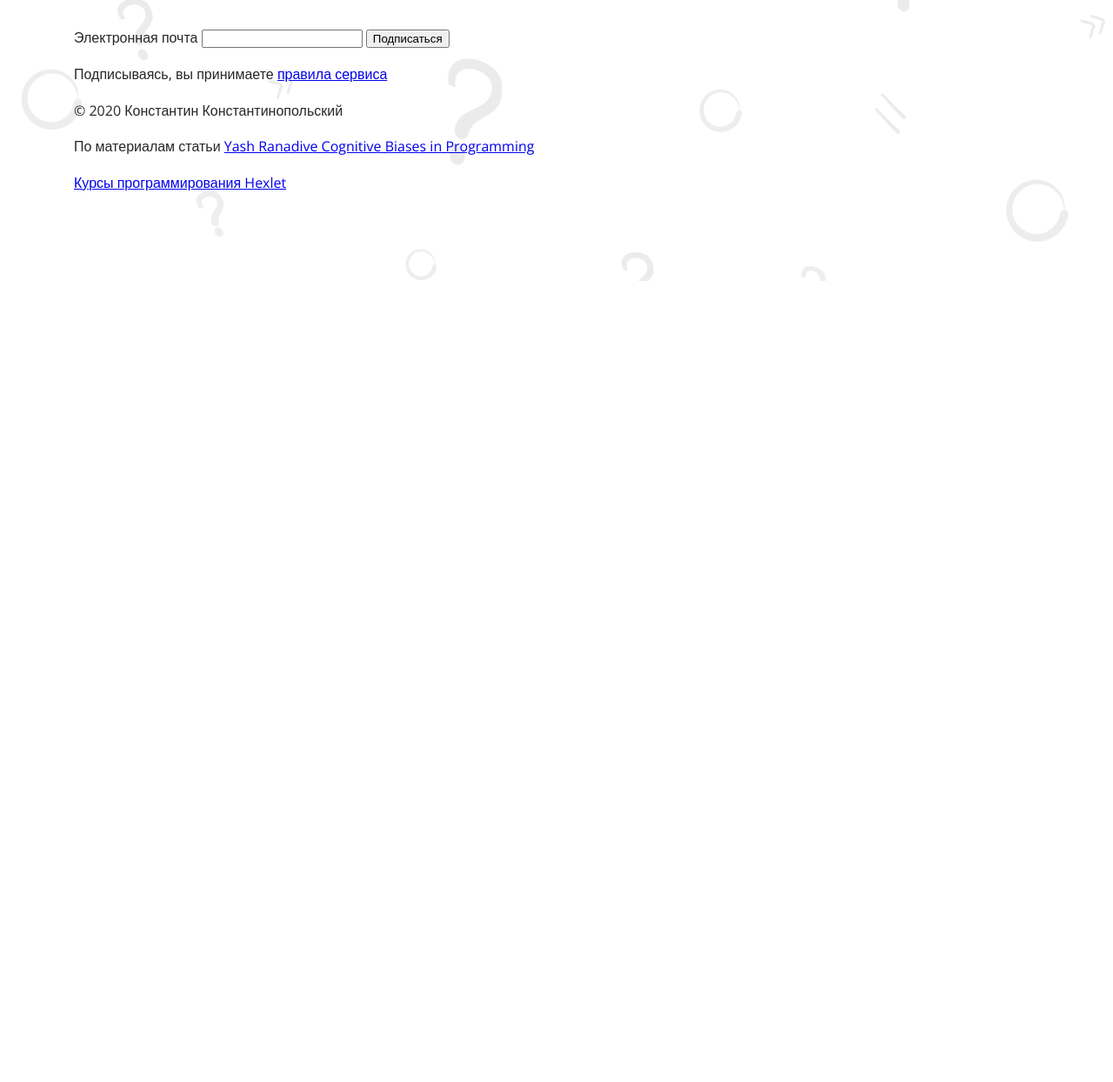
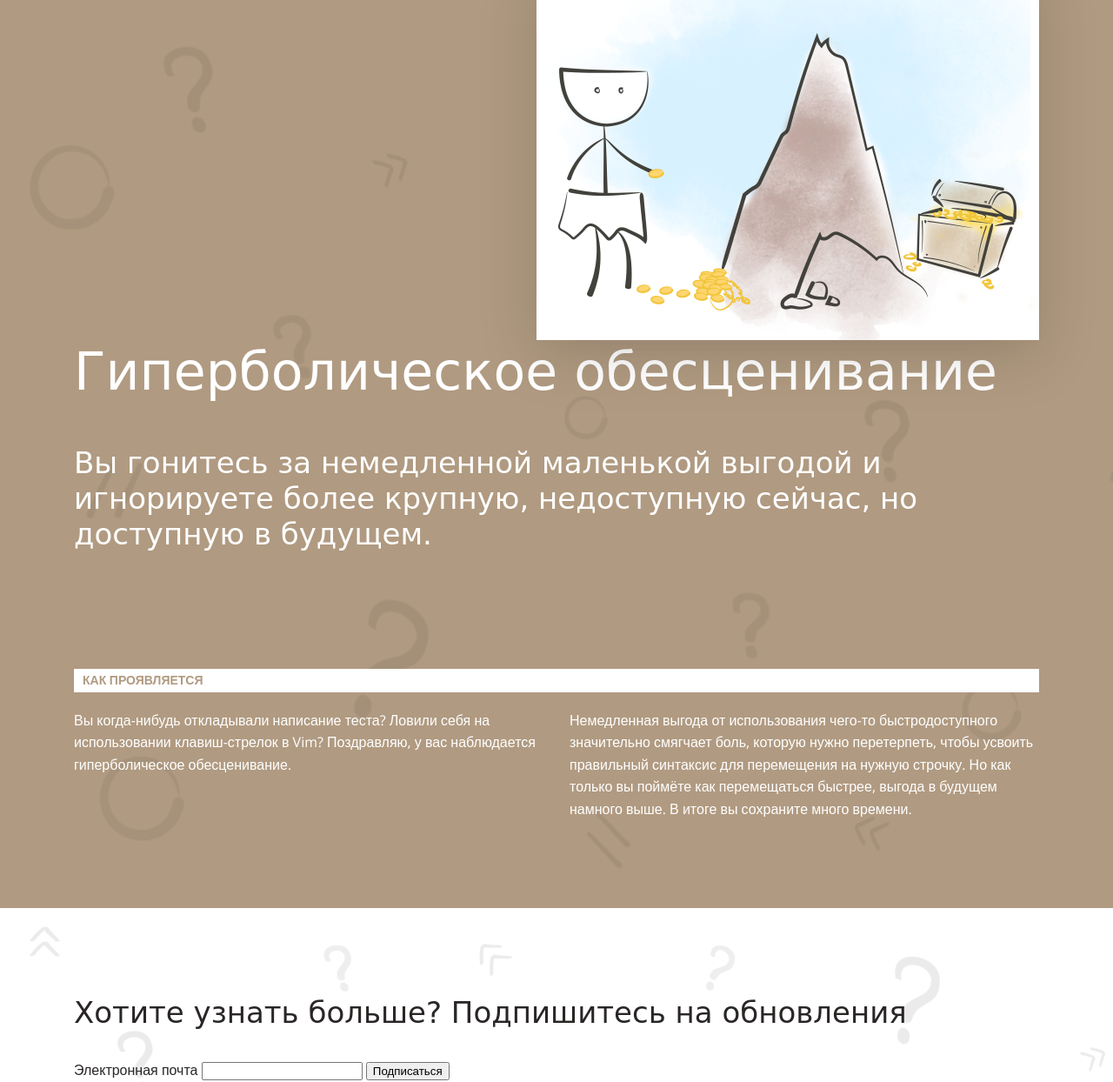
Before and after one commit to isatalkin/layout-designer-project-lvl1, a website: page src/index.html in a window 1280 px wide. Shown: the part 5890-7134 px from the top of the page at 87% size. Before the commit the page ends 6213 px from the top, so only its background shows below. Drawn offline with nearby package versions, Linux system fonts and the light colour scheme; a web font is replaced by a local one.

Commit message:
Add hyperbolic-depreciation section

```diff
--- a/src/index.html
+++ b/src/index.html
@@ -105,6 +105,21 @@
         </div>
       </div>
     </section>
+    <section class="section" id="hyperbolic-depreciation">
+      <div class="container">
+        <div class="section-header">
+          <img class="float-right" src="images/4.png" width="578" height="434" alt="Гиперболическое обесценивание">
+          <a href="#navigation" class="breadcrumb">Когнитивные искажения</a>
+          <h2>Гиперболическое обесценивание</h2>
+          <p>Вы гонитесь за немедленной маленькой выгодой и игнорируете более крупную, недоступную сейчас, но доступную в будущем.</p>
+        </div>
+        <h3 class="section-hr">Как проявляется</h3>
+        <div class="cols-2">
+          <p>Вы когда-нибудь откладывали написание теста? Ловили себя на использовании клавиш-стрелок в Vim? Поздравляю, у вас наблюдается гиперболическое обесценивание.</p>
+          <p>Немедленная выгода от использования чего-то быстродоступного значительно смягчает боль, которую нужно перетерпеть, чтобы усвоить правильный синтаксис для перемещения на нужную строчку. Но как только вы поймёте как перемещаться быстрее, выгода в будущем намного выше. В итоге вы сохраните много времени.</p>
+        </div>
+      </div>
+    </section>
   </main>
 
   <footer class="section">
```
